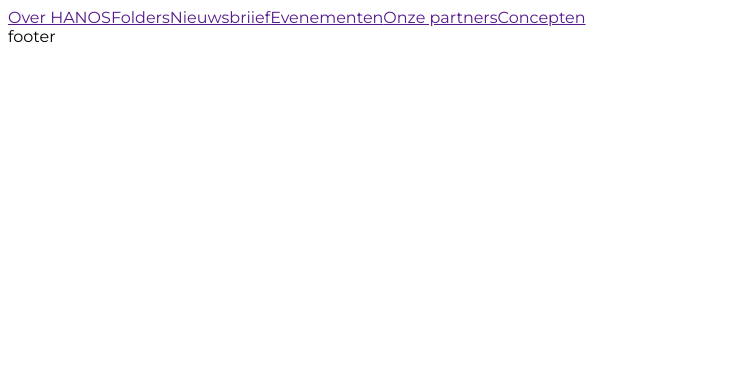
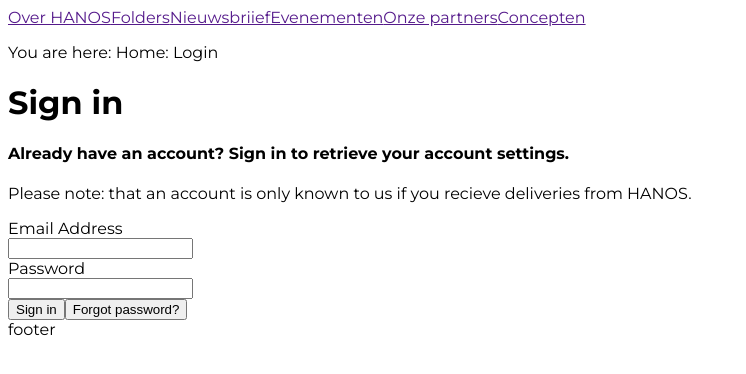
Before and after one commit to khodzz/hanos, a React (Vite) app: page /login in a window 1280 px wide. Shown: the top 374 px of the page, without its empty margins (0-746 px from the left). Built offline with nearby package versions, Linux system fonts and the light colour scheme; a web font is replaced by a local one.

Commit message:
login style

```diff
--- a/src/pages/Login/Login.jsx
+++ b/src/pages/Login/Login.jsx
@@ -1,7 +1,44 @@
 import React from "react";
+import "./Login.scss";
 
 const Login = () => {
-  return <div></div>;
+  return (
+    <div>
+      <div className="container">
+        <p className="login__link">
+          You are here: <span>Home</span>: Login
+        </p>
+        <form className="login" action="">
+          <h1 className="login__sign-in">Sign in</h1>
+          <h4 className="login__description">
+            Already have an account? Sign in to retrieve your account settings.
+          </h4>
+          <p className="login__description-second">
+            Please note: that an account is only known to us if you recieve
+            deliveries from HANOS.
+          </p>
+          <div className="login__inputs">
+            <div>
+              <span className="login__inputs-email-title">Email Address</span>
+              <br />
+              <input className="login__inputs-input-email" type="email" />
+            </div>
+            <div>
+              <span className="login__inputs-password-title">Password</span>
+              <br />
+              <input className="login__inputs-input-password" type="password" />
+            </div>
+            <div>
+              <button className="login__button-sign-in">Sign in</button>
+              <button className="login__button-forgot-password">
+                Forgot password?
+              </button>
+            </div>
+          </div>
+        </form>
+      </div>
+    </div>
+  );
 };
 
 export default Login;
--- a/src/pages/Registration/Registration.jsx
+++ b/src/pages/Registration/Registration.jsx
@@ -2,40 +2,7 @@
 import "./Registration.scss";
 
 const Registration = () => {
-  return (
-    <>
-      <div className="container">
-        <form action="">
-          <p>
-            You are here: <span>Home</span>: Login
-          </p>
-          <h1>Sign in</h1>
-          <h4>
-            Already have an account? Sign in to retrieve your account settings.
-          </h4>
-          <p>
-            Please note: that an account is only known to us if you recieve
-            deliveries from HANOS.
-          </p>
-
-          <div>
-            <div>
-              <span>Email Address</span>
-              <input type="email" />
-            </div>
-            <div>
-              <span>Password</span>
-              <input type="password" />
-            </div>
-            <div>
-              <button>Sign in</button>
-              <button>Forgot password?</button>
-            </div>
-          </div>
-        </form>
-      </div>
-    </>
-  );
+  return <></>;
 };
 
 export default Registration;
--- a/src/styles/App.scss
+++ b/src/styles/App.scss
@@ -1,5 +1,10 @@
 @import "./_fonts.scss";
 
 body {
-  font-family: "Montserrat";
+  font-family: "Montserrat", sans-serif;
 }
+
+.container {
+  max-width: 1380px;
+  margin: 0 auto;
+}
```
Also changed, not shown: src/pages/Login/Login.scss (added).
